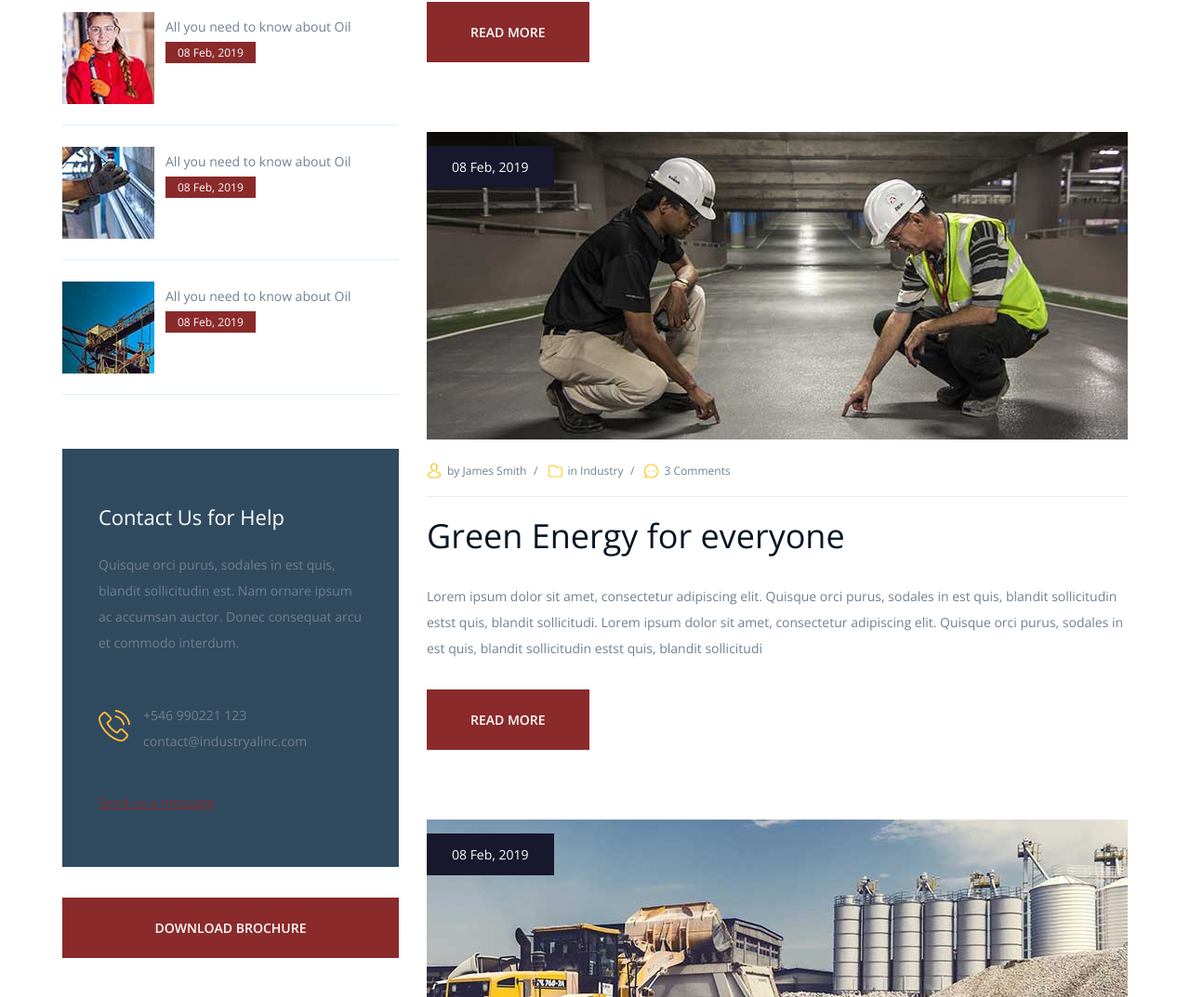
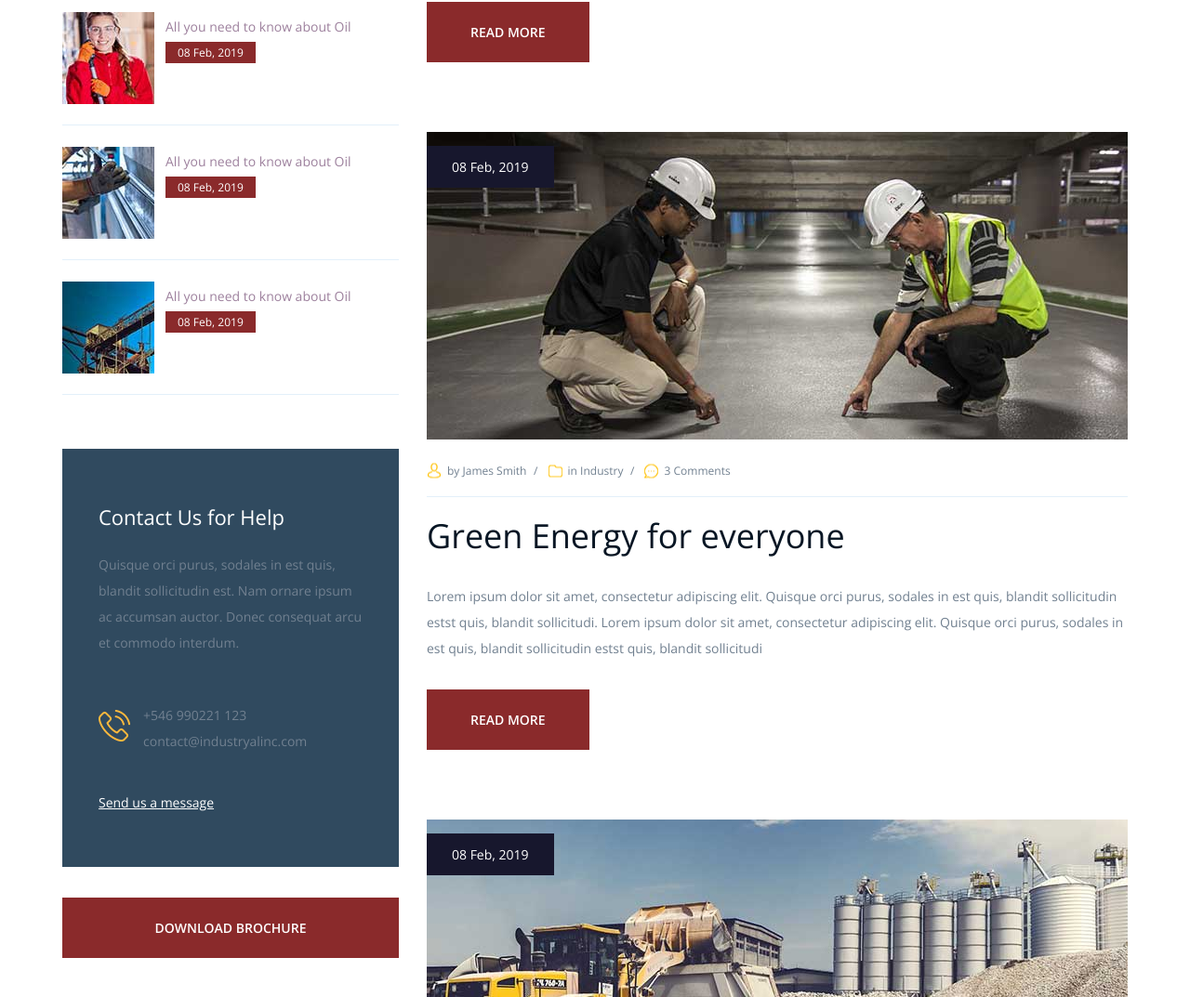
Before and after one commit to SirHexxus/lcs-website, a plain HTML site: page blog.html in a window 1280 px wide. Shown: the part 1358-2431 px from the top of the page at 93% size. Drawn offline with nearby package versions, Linux system fonts and the light colour scheme.

Commit message:
minor style tweaks and comments

```diff
--- a/blog.html
+++ b/blog.html
@@ -131,6 +131,7 @@
 					</div>
 					<div class="sb-widget">
 						<h2 class="sb-title">Categories</h2>
+						<!-- Categories -->
 						<ul>
 							<li><a href="">Metal Industry Process</a></li>
 							<li><a href="">Agricultural Engineering</a></li>
@@ -149,7 +150,7 @@
 								<img src="img/blog/recent-post/1.jpg" alt="">
 								<div class="rp-text">
 									<!-- Post Header -->
-									<p>All you need to know about Oil</p>
+									<a href='#'><p>All you need to know about Oil</p></a>
 									<!-- Post Date -->
 									<div class="rp-date">08 Feb, 2019</div>
 								</div>
@@ -159,7 +160,7 @@
 								<img src="img/blog/recent-post/2.jpg" alt="">
 								<div class="rp-text">
 									<!-- Post Header -->
-									<p>All you need to know about Oil</p>
+									<a href='#'><p>All you need to know about Oil</p></a>
 									<!-- Post Date -->
 									<div class="rp-date">08 Feb, 2019</div>
 								</div>
@@ -169,7 +170,7 @@
 								<img src="img/blog/recent-post/3.jpg" alt="">
 								<div class="rp-text">
 									<!-- Post Header -->
-									<p>All you need to know about Oil</p>
+									<a href='#'><p>All you need to know about Oil</p></a>
 									<!-- Post Date -->
 									<div class="rp-date">08 Feb, 2019</div>
 								</div>
@@ -194,6 +195,7 @@
 						<a href="" class="site-btn w-100">Download Brochure</a>
 					</div>
 				</div>
+				<!-- Blog Posts -->
 				<div class="col-lg-8 order-1 order-lg-2">
 					<div class="blog-post">
 						<div class="blog-thumb set-bg" data-setbg="img/blog/1.jpg">
--- a/css/style.css
+++ b/css/style.css
@@ -1417,7 +1417,7 @@
 
  .info-box a {
    font-size: 14px;
-   color: #8a2a2b;
+   color: white;
    text-decoration: underline;
  }
 
@@ -1559,6 +1559,22 @@
    overflow: hidden;
    padding-top: 2px;
  }
+
+ .recent-post .rp-item .rp-text a:link p {
+  color: #9d809d;
+}
+
+.recent-post .rp-item .rp-text a:visited p {
+  color: #9d809d;
+}
+
+.recent-post .rp-item .rp-text a:hover p {
+  color: red;
+}
+
+.recent-post .rp-item .rp-text a:active p {
+  color: red;
+}
 
  .recent-post .rp-item p {
    margin-bottom: 0;
```
Also changed, not shown: index.html (+1 -1 lines).
